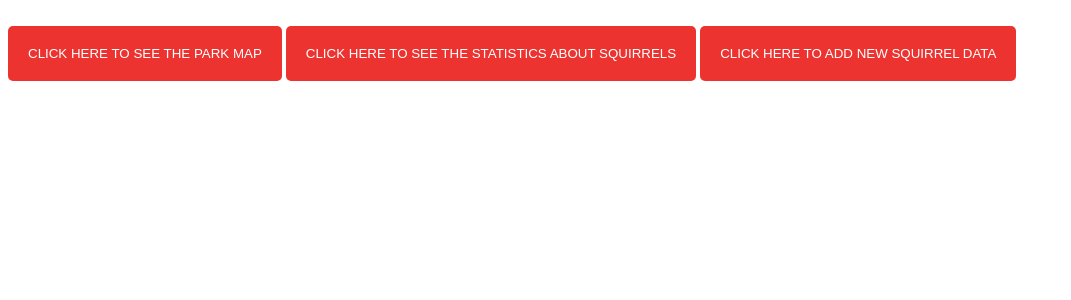
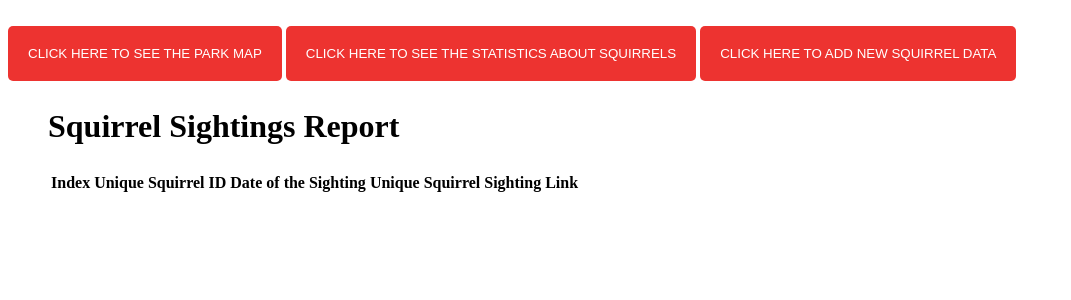
Before and after one commit to panosmis/SquirrelTracker, a Django app: page /sightings/ in a window 1280 px wide. Shown: the top 300 px of the page, without its empty margins (0-1071 px from the left). Run offline with Django 3.2, Linux system fonts and the light colour scheme; lists and menus that the app fills with data are empty.

Commit message:
We are getting there

```diff
--- a/Sightings/templates/Sightings/sight.html
+++ b/Sightings/templates/Sightings/sight.html
@@ -38,16 +38,28 @@
 	    </div>
 
 	    <ul>
-		    {% for sighting in Squirrels%}
-		    <tr>
-			    <td> {{sighting.id}}</td>
-			    <td> {{sighting.UniqueID}}</td>
-			    <td> {{sighting.Date}}</td>
-		    <li>
+		<table class="table table-hover">
+	      		<thead>
+			<h2 style = "font-family:Allerta+Stencil,serif;font-size:32px;font-style:normal;">Squirrel Sightings Report</h2>
+			<tr>
+		  	<th scope="col">Index</th>
+		  	<th scope="col">Unique Squirrel ID</th>
+		  	<th scope="col">Date of the Sighting</th>
+		 	<th scope="col">Unique Squirrel Sighting Link</th>
+			</tr>
+	      		</thead>
+	      		<tbody>
 
-			    <a href = '/sightings/{{fsighting.UniqueID}}/'>:Update the Information</a>
-		    </li>
-		    {% endfor %}
+			    {% for sighting in Squirrels%}
+			    <tr>
+				    <td> {{sighting.id}}</td>
+				    <td> {{sighting.UniqueID}}</td>
+				    <td> {{sighting.Date}}</td>
+				    <td><a href = '/sightings/{{sighting.UniqueID}}/'>{{sighting.UniqueID}}</a></td>
+			    </tr>
+			    {% endfor %}
+			</tbody>
+
 	    </ul>
 	    </div>
 		    <main role ="main">
```
